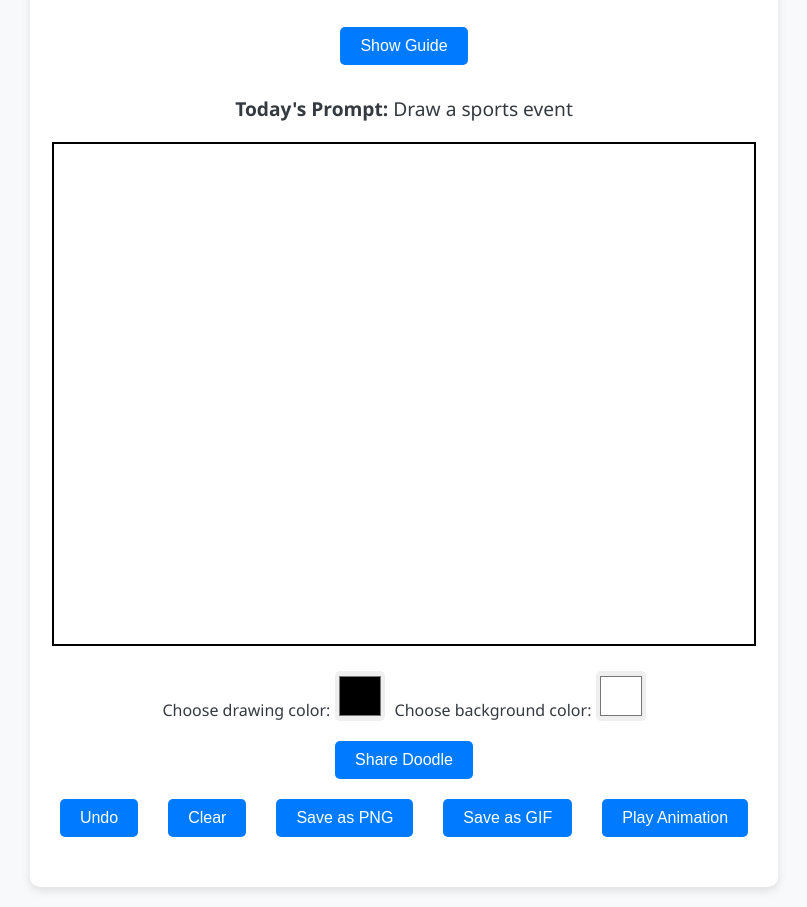
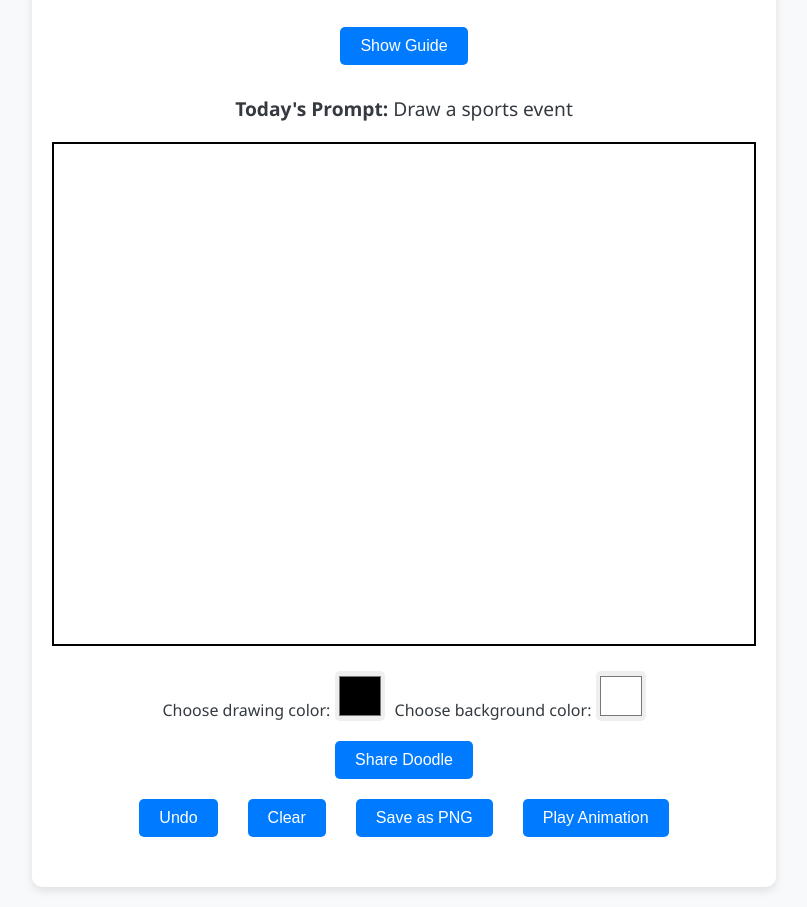
Before and after one commit to Olamide1/daily-doodle, a plain HTML site: page index.html in a window 1280 px wide. Shown: the part 145-1052 px from the top of the page, without its empty margins (236-1043 px from the left). Drawn offline with Linux system fonts and the light colour scheme; a script that the page names is missing.

Commit message:
Removed save as gif button, it was not working

```diff
--- a/index.html
+++ b/index.html
@@ -52,7 +52,6 @@
             <button id="undoButton">Undo</button>
             <button id="clearButton">Clear</button>
             <button id="saveButton">Save as PNG</button>
-            <button id="saveGifButton">Save as GIF</button>
             <button id="playButton">Play Animation</button>
         </div>
 
```
